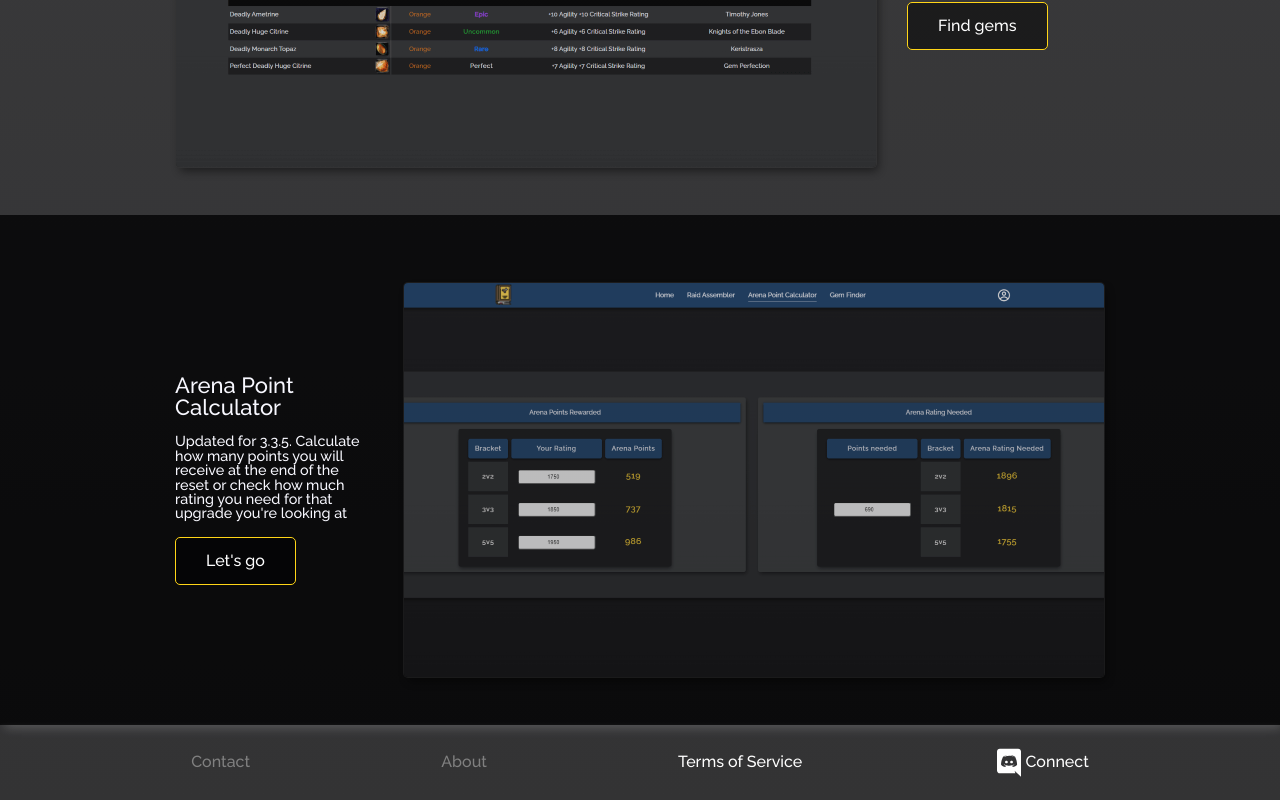
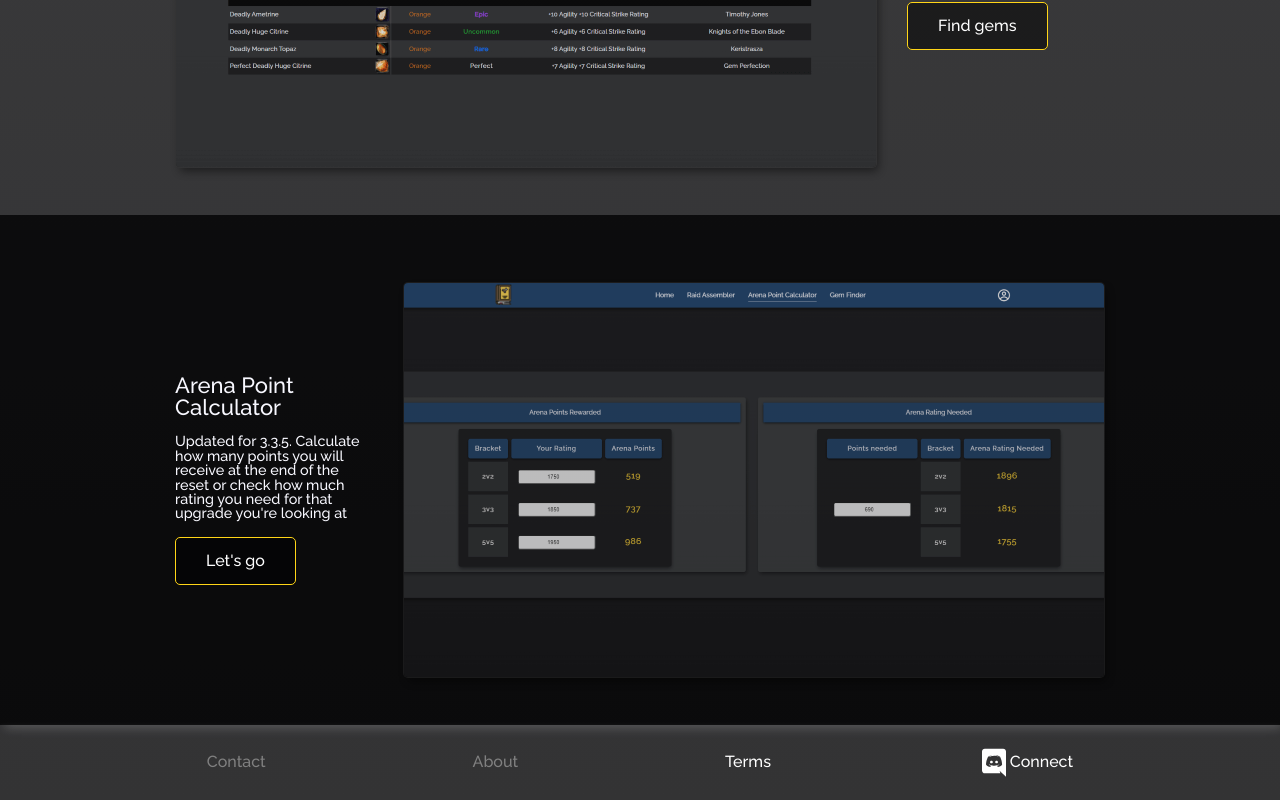
Before and after one commit to MarcusMohns/Codex-Online, a React (Create React App) app: page /home in a window 1280 px wide. Shown: the part 903-1703 px from the top of the page. Built offline with nearby package versions, Linux system fonts and the light colour scheme.

Commit message:
shortened terms

```diff
--- a/src/components/Footer.js
+++ b/src/components/Footer.js
@@ -37,7 +37,7 @@ const Footer = () => {
       <div>Contact</div>
       <div>About</div>
       <Link to="/terms" className="link-button">
-        Terms of Service
+        Terms
       </Link>
       <a href="https://discord.gg/JskSjDrrwh" target="blank">
         <DiscordIcon />
```
